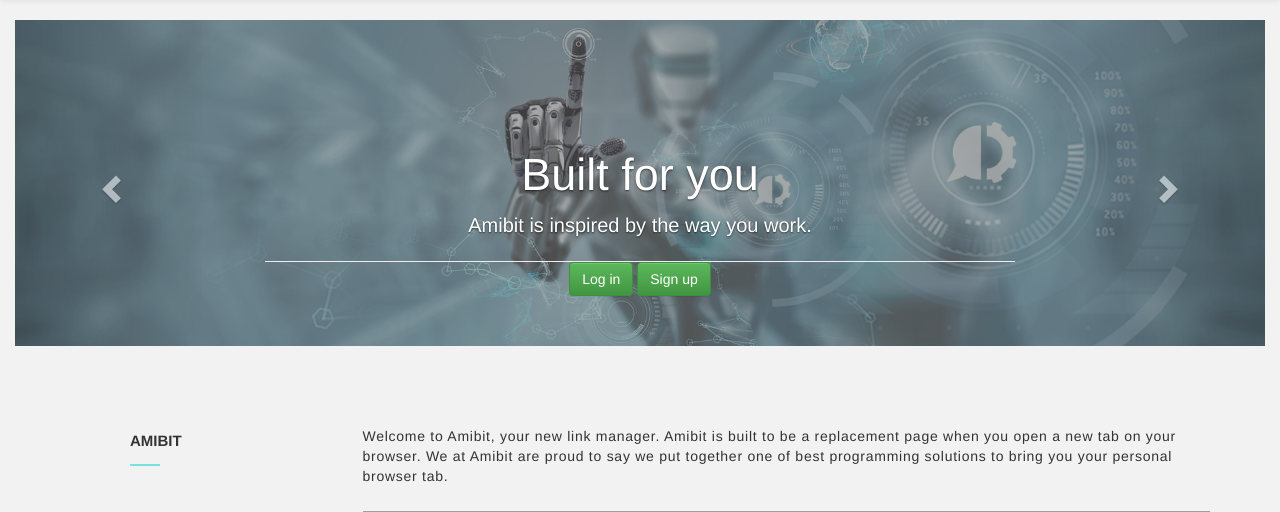
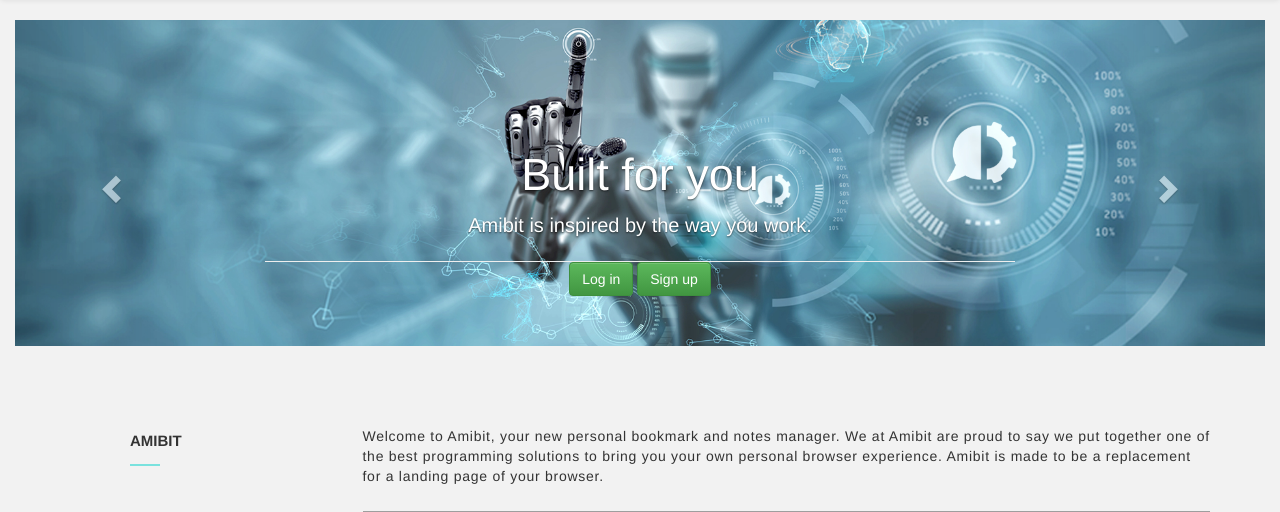
Before and after one commit to GoranAviani/amibit-project, a Django app: page / in a window 1280 px wide; the page is wider, and only the part inside the window is pictured. Shown: the part 52-564 px from the top of that part. Run offline with Django 3.2, Linux system fonts and the light colour scheme; data that the repository does not hold is empty; some libraries are stand-ins or nearby versions; grey boxes are pictures that could not be loaded.

Commit message:
quick fix index.html

```diff
--- a/linkmanager/templates/index.html
+++ b/linkmanager/templates/index.html
@@ -25,7 +25,7 @@
   <!-- Wrapper for slides -->
   <div class="carousel-inner">
     <div class="item active">
-      <img src="{% static "pics/carousel/3_dark.png" %}" alt="Pic1">
+      <img src="{% static "pics/carousel/3.jpg" %}" alt="Pic1">
         <div class="carousel-caption d-none d-md-block">
               <h1>Built for you</h1>
               <h3>Amibit is inspired by the way you work.</h3>
@@ -35,7 +35,7 @@
           </div>
         </div>
         <div class="item">
-        <img src="{% static "pics/carousel/1_dark.png" %}" alt="My image"/>
+        <img src="{% static "pics/carousel/1.jpg" %}" alt="My image"/>
           <div class="carousel-caption d-none d-md-block">
               <h1>Better way to organise yourself</h1>
                 <h3>Amibit brings you the new ways to organize your browsing.
@@ -46,7 +46,7 @@
             </div>
       </div>
       <div class="item">
-      <img src="{% static "pics/carousel/2_dark.png" %}" alt="Pic3">
+      <img src="{% static "pics/carousel/2.jpg" %}" alt="Pic3">
         <div class="carousel-caption d-none d-md-block">
            <h1>Place for enthusiasts</h1>
            <h3>Place where you are in control of your browser.</h3>
@@ -76,7 +76,7 @@
         </div>
         <div class="col-md-9">
           <p1>
-             Welcome to Amibit, your new link manager. Amibit is built to be a replacement page when you open a new tab on your browser. We at Amibit are proud to say we put together one of best programming solutions to bring you your personal browser tab.
+             Welcome to Amibit, your new personal bookmark and notes manager. We at Amibit are proud to say we put together one of the best programming solutions to bring you your own personal browser experience. Amibit is made to be a replacement for a landing page of your browser.
           </p1>
 
 
@@ -94,7 +94,7 @@
           </section>
           <section class="has-30padding">
             <p>
-              Amibit is built to be a replacement for a page you get when you open a new tab on your browser. We at Amibit are proud to say we put together one of best programming solutions to bring you your personal broser tab.
+              Amibit is made to be a replacement for a page you get when you open a new tab on your browser. We at Amibit are proud to say we have put together one of the best programming solutions to bring you your own personal browser experience.
             </p>
 
           </section>
```
